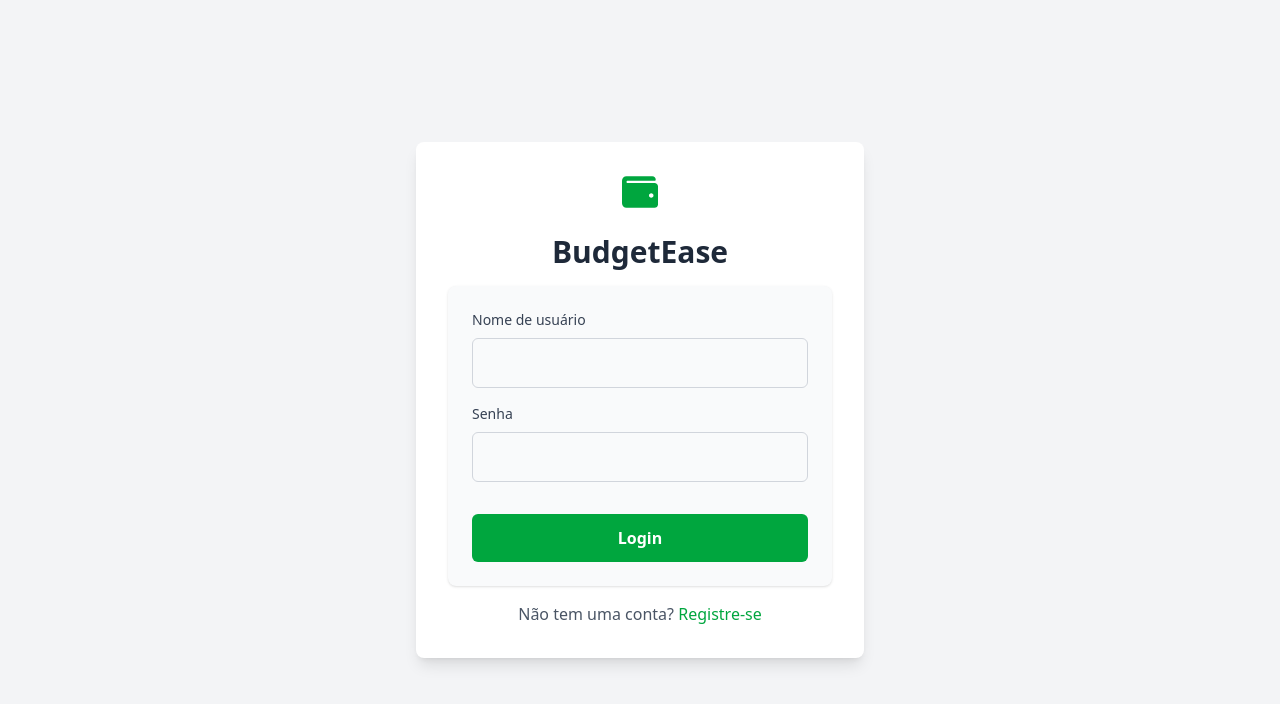
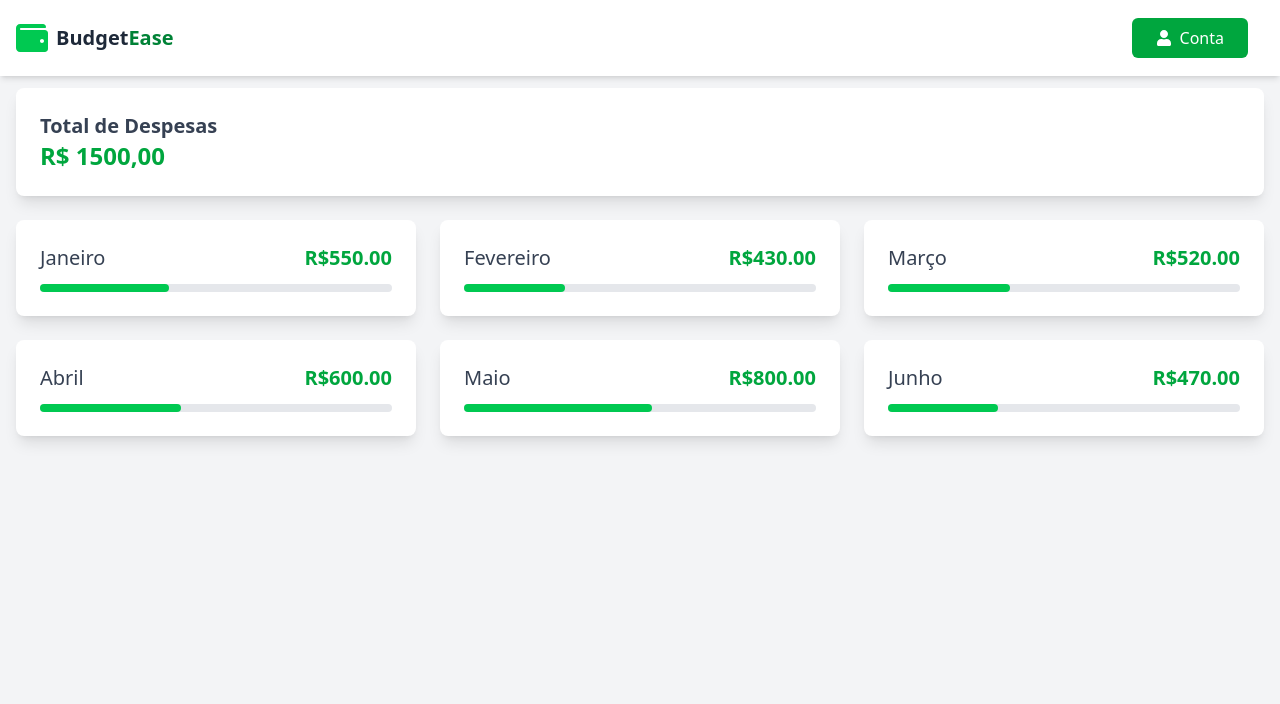
Before and after one commit to Lr0cha/personal-budget, a React (Vite) app in the folder personal-budget-front/: page /reports in a window 1280 px wide. Before the commit this address led to /login. Shown: the top 704 px of the page. Built offline with nearby package versions, Linux system fonts and the light colour scheme.

Commit message:
Estilização da página de relatórios das despesas

```diff
--- a/personal-budget-front/src/App.tsx
+++ b/personal-budget-front/src/App.tsx
@@ -40,7 +40,7 @@ const App = () => {
         <Route
           path="/reports"
           element={
-            <PrivateRoute isPrivate={true}>
+            <PrivateRoute isPrivate={false}>
               <Report />
             </PrivateRoute>
           }
--- a/personal-budget-front/src/pages/Report.tsx
+++ b/personal-budget-front/src/pages/Report.tsx
@@ -1,5 +1,55 @@
+import { ToastContainer } from "react-toastify";
+import Navbar from "../components/Navbar";
 const Report = () => {
-  return <div>Report</div>;
+  //teste
+  const data = [
+    { month: "Janeiro", value: 550.0 },
+    { month: "Fevereiro", value: 430.0 },
+    { month: "Março", value: 520.0 },
+    { month: "Abril", value: 600.0 },
+    { month: "Maio", value: 800.0 },
+    { month: "Junho", value: 470.0 },
+  ];
+
+  return (
+    <div className="bg-gray-100 min-h-screen">
+      <ToastContainer position="top-right" autoClose={800} />
+      <div className="h-18">
+        <Navbar actualPage="REPORTS" />
+      </div>
+      <main className="p-4">
+        <header className="flex justify-between items-center bg-white p-6 rounded-lg shadow-lg mb-6">
+          <div>
+            <h2 className="text-xl font-semibold text-gray-700">
+              Total de Despesas
+            </h2>
+            <p className="text-2xl text-green-600 font-bold">R$ 1500,00</p>
+          </div>
+        </header>
+        <div className="grid grid-cols-1 sm:grid-cols-2 lg:grid-cols-3 2xl:grid-cols-4 gap-6">
+          {data.map((item, index) => (
+            <div
+              key={index}
+              className="bg-white p-6 rounded-lg shadow-lg hover:shadow-xl transition"
+            >
+              <div className="flex justify-between items-center mb-3">
+                <span className="text-xl text-gray-700">{item.month}</span>
+                <span className="text-xl text-green-600 font-bold">
+                  R${item.value.toFixed(2)}
+                </span>
+              </div>
+              <div className="w-full h-2 bg-gray-200 rounded-full">
+                <div
+                  className="h-full bg-green-500 rounded-full"
+                  style={{ width: `${(item.value / 1500) * 100}%` }}
+                ></div>
+              </div>
+            </div>
+          ))}
+        </div>
+      </main>
+    </div>
+  );
 };
 
 export default Report;
```
